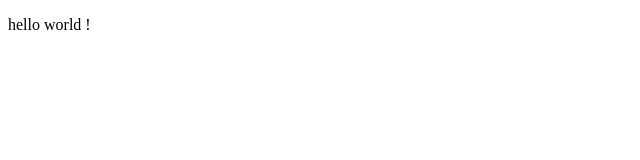
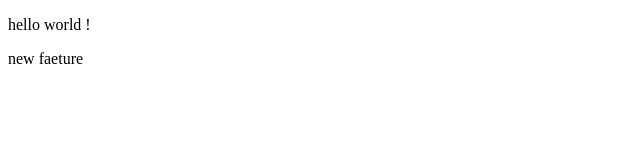
Before and after one commit to shivaram-tech/localrepo, a plain HTML site: page index.html in a window 1280 px wide. Shown: the full height of the page, 0-640 px from the left. Drawn offline with Linux system fonts and the light colour scheme.

Commit message:
new message

```diff
--- a/index.html
+++ b/index.html
@@ -8,5 +8,6 @@
 </head>
 <body>
     <p>hello world !</p>
+    <p>new faeture</p>
 </body>
 </html>
```
